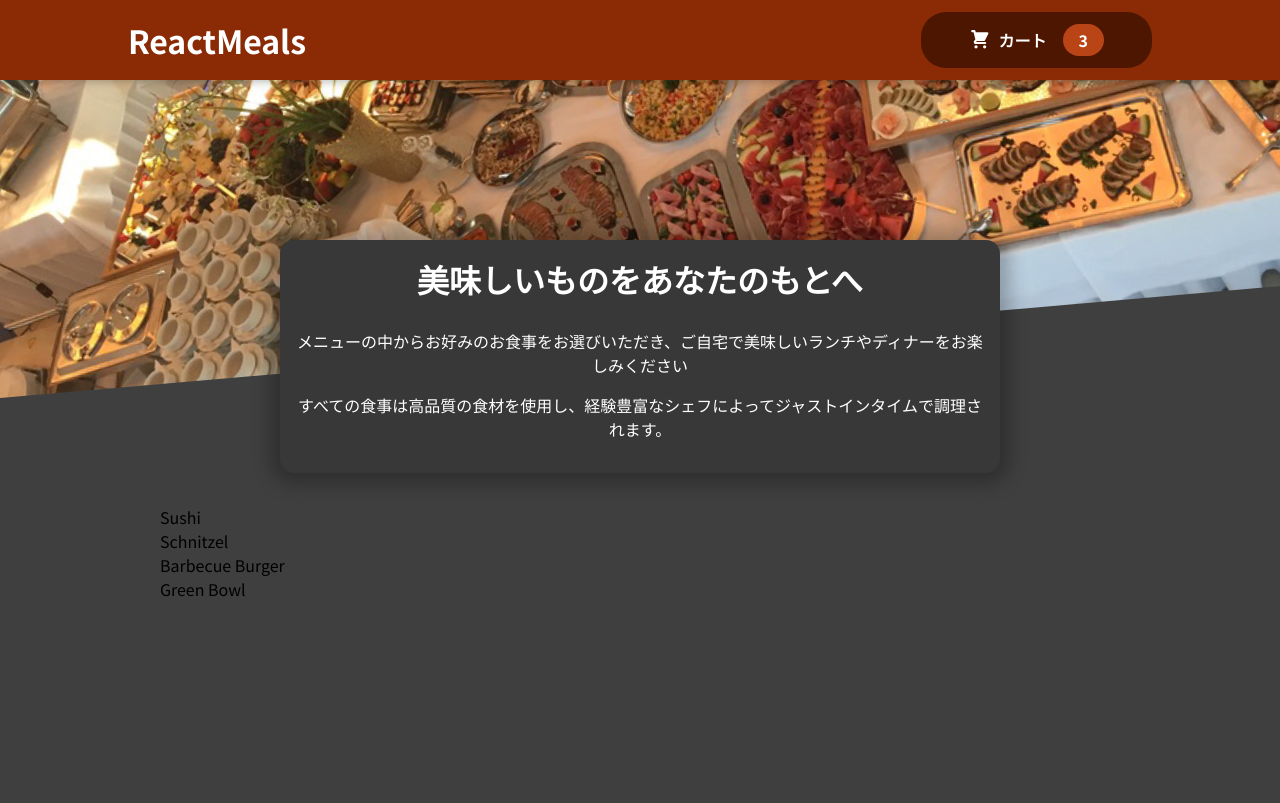
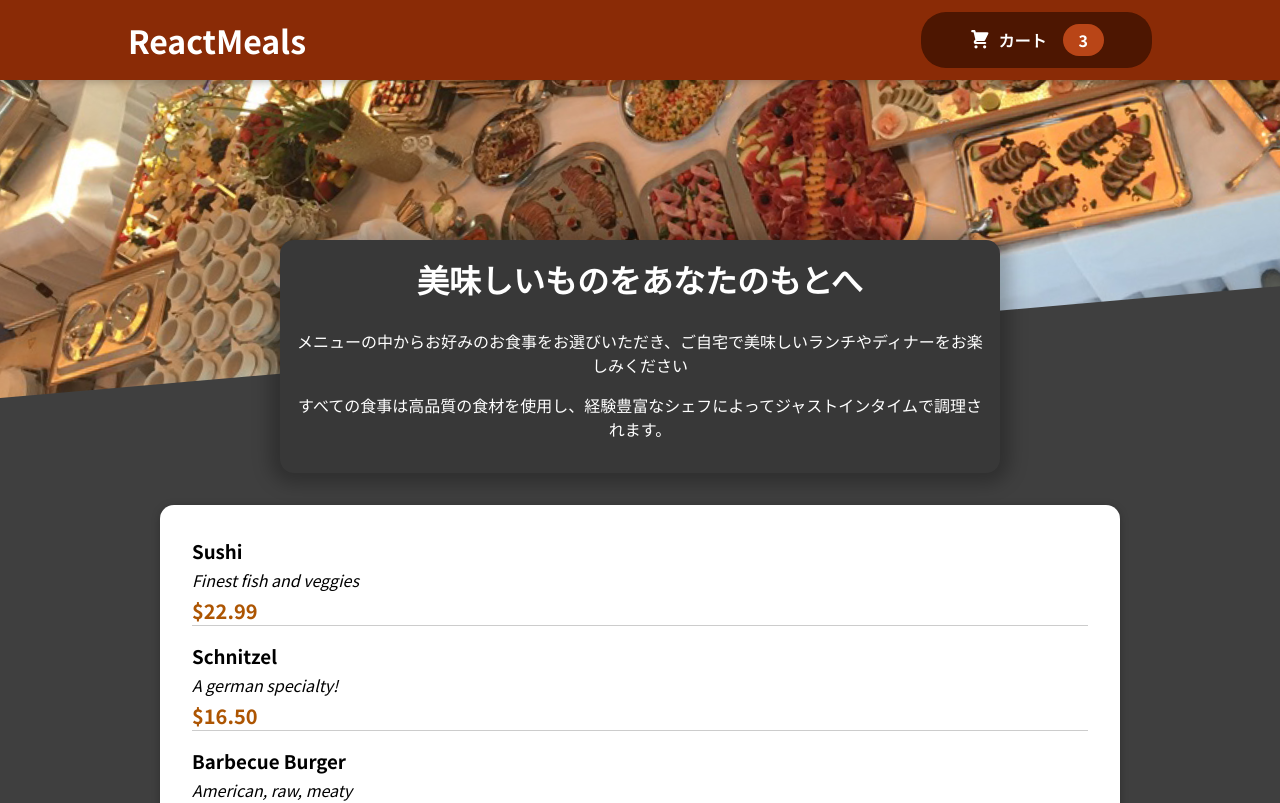
Before and after one commit to kaoru181206/Food-Order-App, a JavaScript app: page / in a window 1280 px wide. Shown: the top 803 px of the page. Built offline with nearby package versions, Linux system fonts and the light colour scheme.

Commit message:
食事メニューコンポーネントの追加

```diff
--- a/src/components/Meals/AvailableMeals.js
+++ b/src/components/Meals/AvailableMeals.js
@@ -1,4 +1,6 @@
+import Card from "../UI/Card";
 import classes from "./AvailableMeals.module.css";
+import MealItem from "./MealItem/MealItem";
 
 const DUMMY_MEALS = [
   {
@@ -28,15 +30,22 @@ const DUMMY_MEALS = [
 ];
 
 const AvailableMeals = () => {
-    const mealsList = DUMMY_MEALS.map(meal => <li key={meal.id}>{meal.name}</li>);
+  const mealsList = DUMMY_MEALS.map((meal) => (
+    <MealItem
+      key={meal.id}
+      name={meal.name}
+      description={meal.description}
+      price={meal.price}
+    />
+  ));
 
-    return (
-        <section className={classes.meals}>
-            <ul>
-                {mealsList}
-            </ul>
-        </section>
-    )
+  return (
+    <section className={classes.meals}>
+      <Card>
+        <ul>{mealsList}</ul>
+      </Card>
+    </section>
+  );
 };
 
 export default AvailableMeals;
--- /dev/null
+++ b/src/components/Meals/MealItem/MealItem.js
@@ -0,0 +1,20 @@
+import classes from './MealItem.module.css';
+
+const MealItem = (props) => {
+    const price = `$${props.price.toFixed(2)}`
+
+    return (
+        <li className={classes.meal}>
+            <div>
+                <h3>{props.name}</h3>
+                <div className={classes.description}>{props.description}</div>
+                <div className={classes.price}>{price}</div>
+            </div>
+            <div>
+
+            </div>
+        </li>
+    )
+}
+
+export default MealItem;
--- /dev/null
+++ b/src/components/Meals/MealItem/MealItem.module.css
@@ -0,0 +1,22 @@
+.meal {
+    display: flex;
+    justify-content: space-between;
+    margin: 1rem;
+    border-bottom: 1px solid #ccc;
+}
+
+.meal h3 {
+
+    margin: 0 0 0.25rem 0;
+}
+
+.description {
+    font-style: italic;
+}
+
+.price {
+    margin-top: 0.25rem;
+    font-weight: bold;
+    color: #ad5502;
+    font-size: 1.25rem;
+}
--- /dev/null
+++ b/src/components/UI/Card.js
@@ -0,0 +1,9 @@
+import classes from './Card.module.css';
+
+const Card = (props) => {
+    return (
+        <div className={classes.card}>{props.children}</div>
+    )
+}
+
+export default Card;
--- /dev/null
+++ b/src/components/UI/Card.module.css
@@ -0,0 +1,6 @@
+.card {
+    padding: 1rem;
+    box-shadow: 0 2px 8px rgba(0, 0, 0, 0.25);
+    border-radius: 14px;
+    background-color: white;
+}
```
Also changed, not shown: src/components/Meals/MealItem/MealItemForm.js (added).
